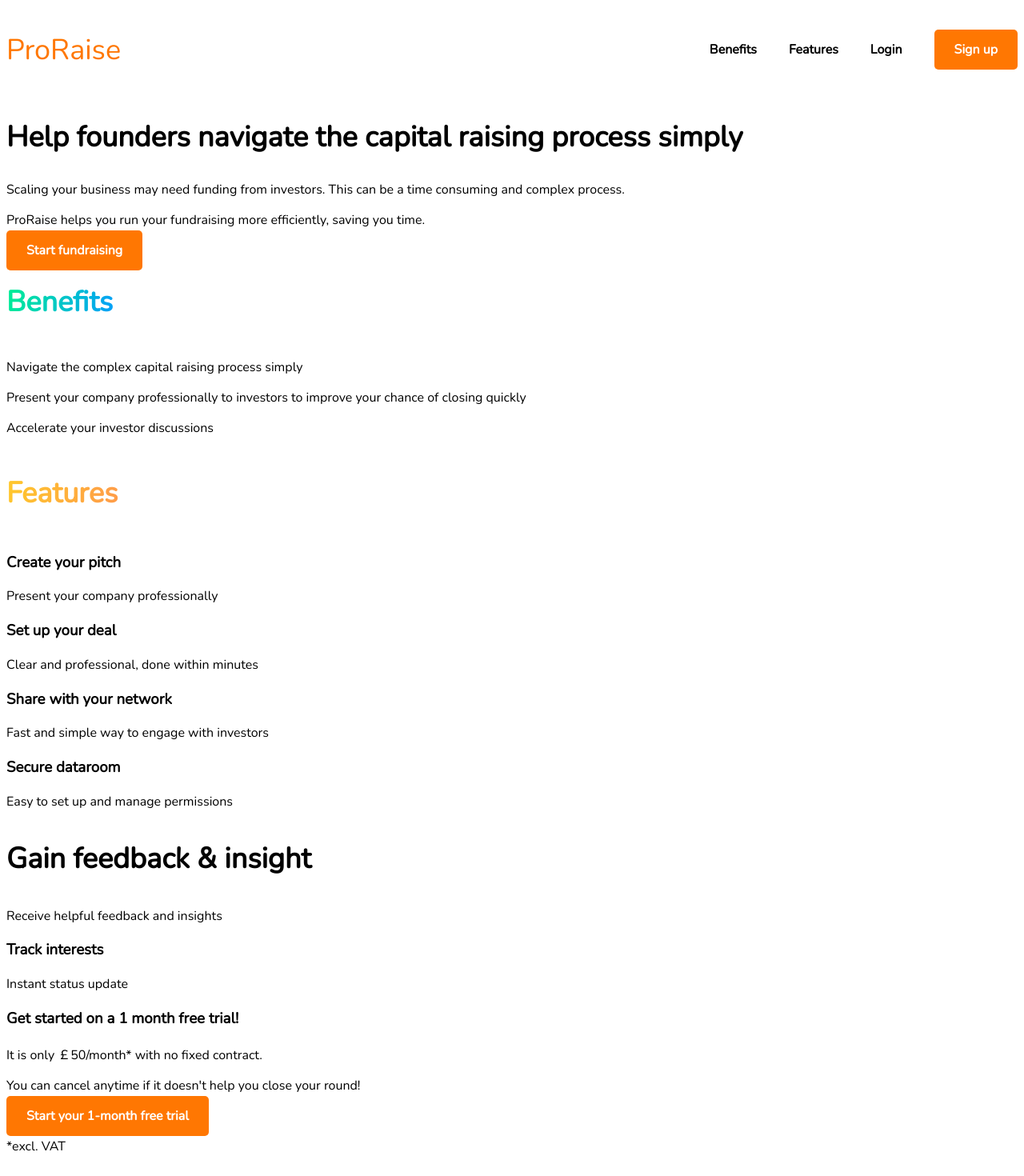
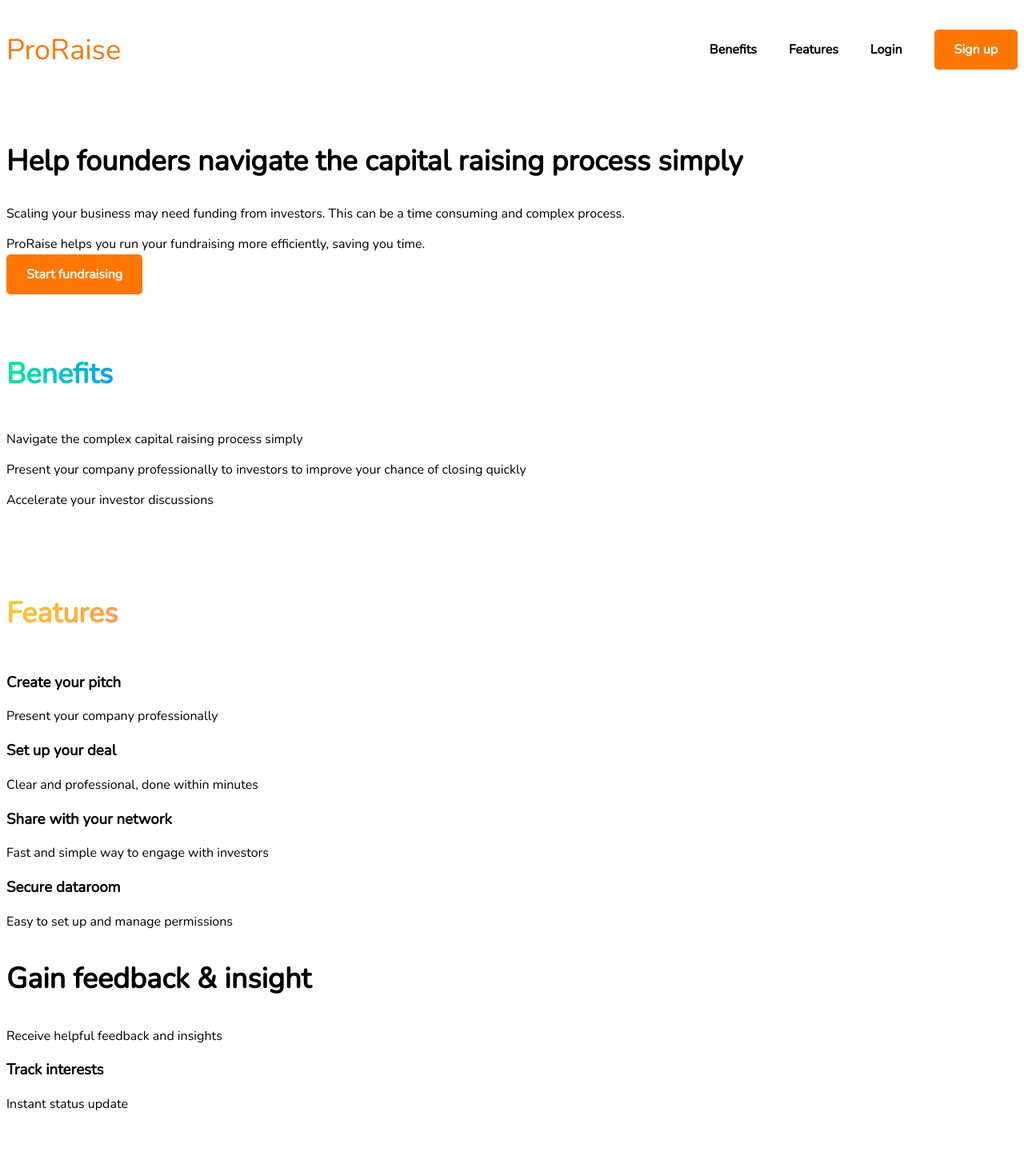
Before and after one commit to elmaester/proraise, a Next.js app: page / in a window 1280 px wide. Shown: the top 1470 px of the page at 80% size. Built offline with nearby package versions, Linux system fonts and the light colour scheme.

Commit message:
wip: tweaking deployment

```diff
--- a/pages/index.js
+++ b/pages/index.js
@@ -63,6 +63,10 @@
   }
 `;
 
+const SectionContainer = styled.section`
+  padding: 30px 0;
+`;
+
 export default function Home() {
   return (
     <div>
@@ -89,7 +93,7 @@
       </NavBar>
 
       <main>
-        <section>
+        <SectionContainer>
           <Header>
             Help founders navigate the capital raising process simply
           </Header>
@@ -102,9 +106,9 @@
             time.
           </p>
           <Button>Start fundraising</Button>
-        </section>
+        </SectionContainer>
 
-        <section>
+        <SectionContainer>
           <GradientHeader
             gradientFrom='#00f091'
             gradientTo='#009efb'
@@ -118,9 +122,9 @@
             chance of closing quickly
           </p>
           <p>Accelerate your investor discussions</p>
-        </section>
+        </SectionContainer>
 
-        <section>
+        <SectionContainer>
           <GradientHeader
             gradientFrom='#ff9b49'
             gradientTo='#ffc92b'
@@ -152,15 +156,15 @@
             <h3>Track interests</h3>
             <p>Instant status update</p>
           </div>
-        </section>
+        </SectionContainer>
 
-        <section>
+        <SectionContainer>
           <h3>Get started on a 1 month free trial!</h3>
           <p>It is only ￡50/month* with no fixed contract.</p>
           <p>You can cancel anytime if it doesn't help you close your round!</p>
           <Button>Start your 1-month free trial</Button>
           <p>*excl. VAT</p>
-        </section>
+        </SectionContainer>
       </main>
 
       <footer></footer>
```
